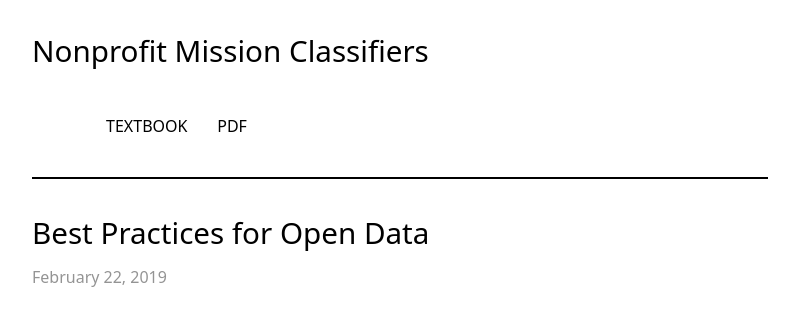
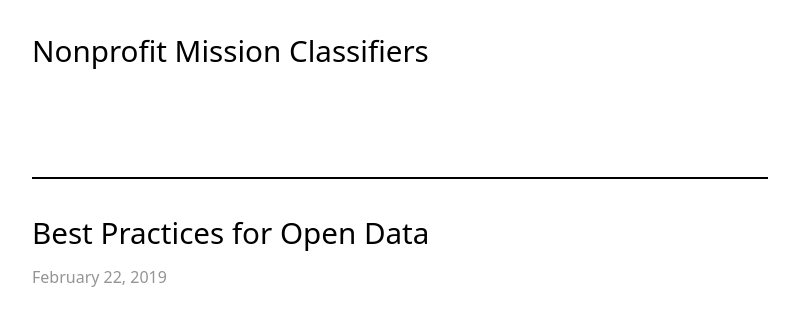
Before and after one commit to Nonprofit-Open-Data-Collective/machine_learning_mission_codes, a Jekyll site: the page built from docs/_posts/2019-02-22-ch20-open-data.md, in a window 1280 px wide. Shown: the top 310 px of the page, without its empty margins (240-1039 px from the left). Built offline with Jekyll 4.4.1, drawn with Linux system fonts in a browser that asks for light colours; our own code applies the rules of GitHub Pages for plain Markdown files.

Commit message:
Update default.html

```diff
--- a/docs/_layouts/default.html
+++ b/docs/_layouts/default.html
@@ -27,8 +27,6 @@
   {% if site.navigation %}<nav>{% for path in site.navigation %}{% assign node = site.pages | where: "name", path | first %}<a href="{{ node.url | relative_url }}">{{ node.title }}</a>{% endfor %}</nav>{% endif %}
   <nav>
     {% if site.icons %}{% for link in site.icons %}<a class="icon" style="font-size: 1.7em;" href="{{ link[1] }}{{page.path}}" target="_blank"><svg><use xlink:href="{{ "/assets/fontawesome/icons.svg" | relative_url }}#{{ link[0] }}"></use></svg></a>{% endfor %}{% endif %}
-    <a href="https://ds4ps.github.io/data-driven-management-textbook/bookdown/docs/index.html" target="_blank">TEXTBOOK</a>
-    <a href="https://ds4ps.github.io/data-driven-management-textbook/bookdown/docs/DDM.pdf" target="_blank">PDF</a>
   </nav>
 </header>
 
```
